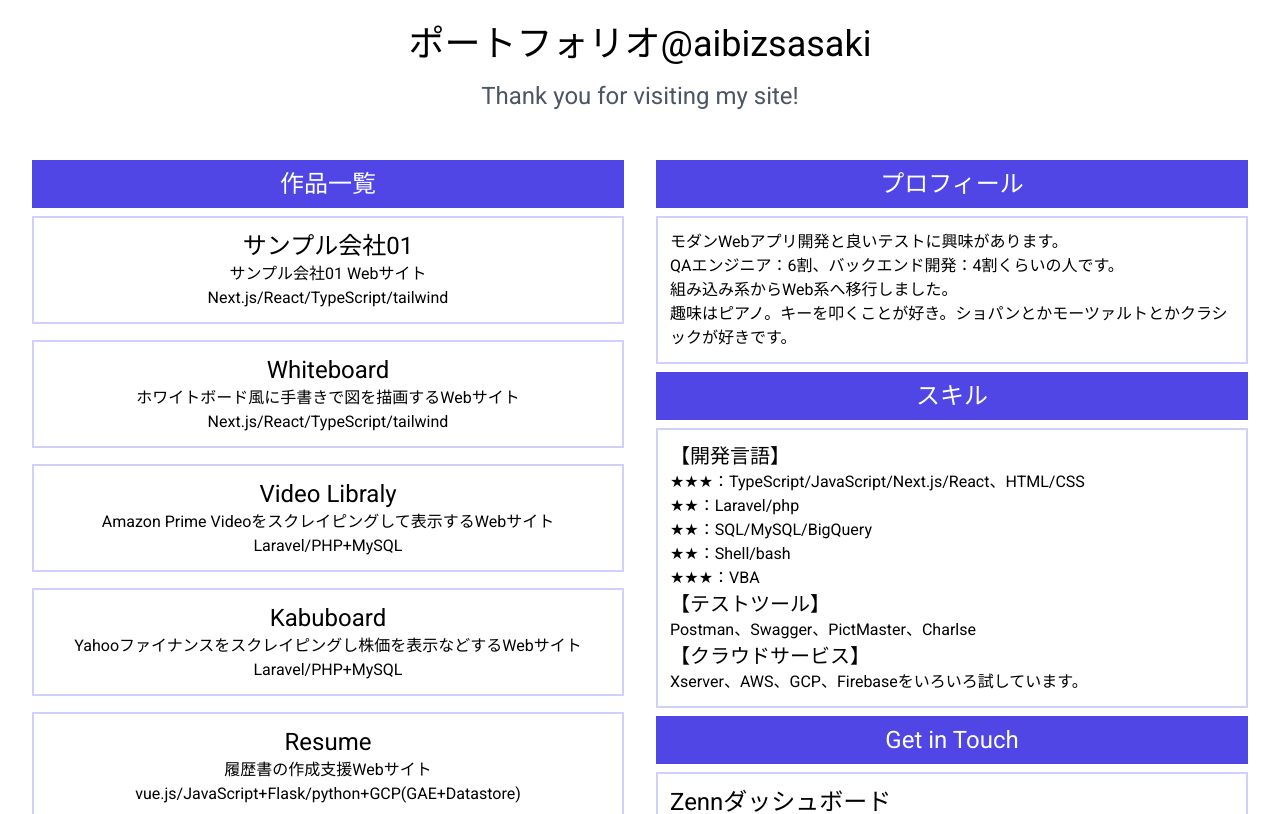
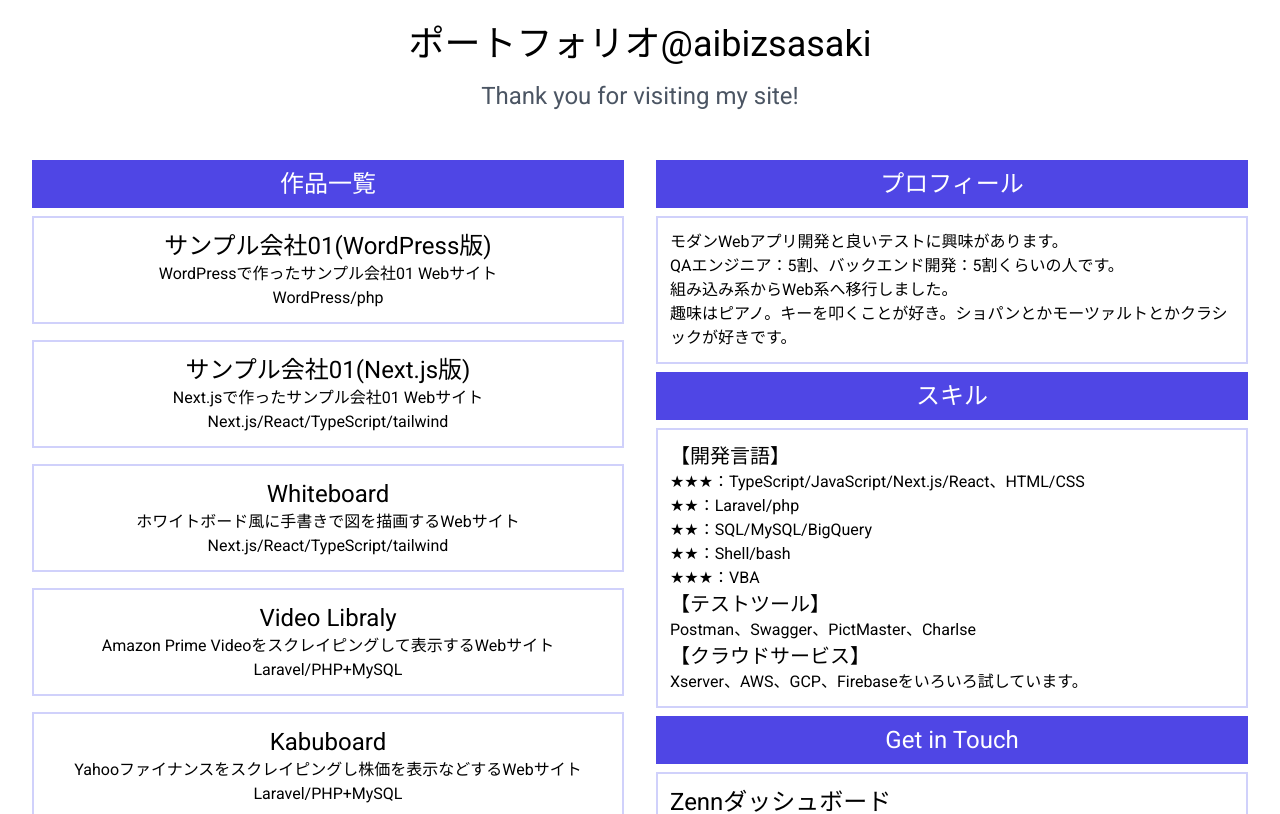
Before and after one commit to ai-biz20-sasaki/my-works-v2, a Next.js app: page / in a window 1280 px wide. Shown: the top 814 px of the page. Built offline with nearby package versions, Linux system fonts and the light colour scheme.

Commit message:
作品一覧にサンプル会社01(WordPress版)を追加 プロフィールを修正

```diff
--- a/src/components/left-sideber.tsx
+++ b/src/components/left-sideber.tsx
@@ -8,12 +8,24 @@ export default function LeftSidebar() {
       <h1 className="text-center border-2 border-indigo-500/30 p-3 my-2">
         <a
           className="text-2xl hover:text-indigo-300"
+          href="https://0gravity0.com/xs-wp-company01/"
+          target="_blank" rel="noopener noreferrer"
+        >
+          サンプル会社01(WordPress版)
+        </a>
+        <p>WordPressで作ったサンプル会社01 Webサイト</p>
+        <p>WordPress/php</p>
+      </h1>
+
+      <h1 className="text-center border-2 border-indigo-500/30 p-3 my-2">
+        <a
+          className="text-2xl hover:text-indigo-300"
           href="https://njs-sample-company01.0gravity0.com/"
           target="_blank" rel="noopener noreferrer"
         >
-          サンプル会社01
+          サンプル会社01(Next.js版)
         </a>
-        <p>サンプル会社01 Webサイト</p>
+        <p>Next.jsで作ったサンプル会社01 Webサイト</p>
         <p>Next.js/React/TypeScript/tailwind</p>
       </h1>
 
--- a/src/components/right-sidebar.tsx
+++ b/src/components/right-sidebar.tsx
@@ -8,7 +8,7 @@ export default function RightSidebar() {
       </h1>
       <h1 className="border-2 border-indigo-500/30 p-3 my-2">
         <p>モダンWebアプリ開発と良いテストに興味があります。</p>
-        <p>QAエンジニア：6割、バックエンド開発：4割くらいの人です。</p>
+        <p>QAエンジニア：5割、バックエンド開発：5割くらいの人です。</p>
         <p>組み込み系からWeb系へ移行しました。</p>
         <p>趣味はピアノ。キーを叩くことが好き。ショパンとかモーツァルトとかクラシックが好きです。</p>
       </h1>
```
